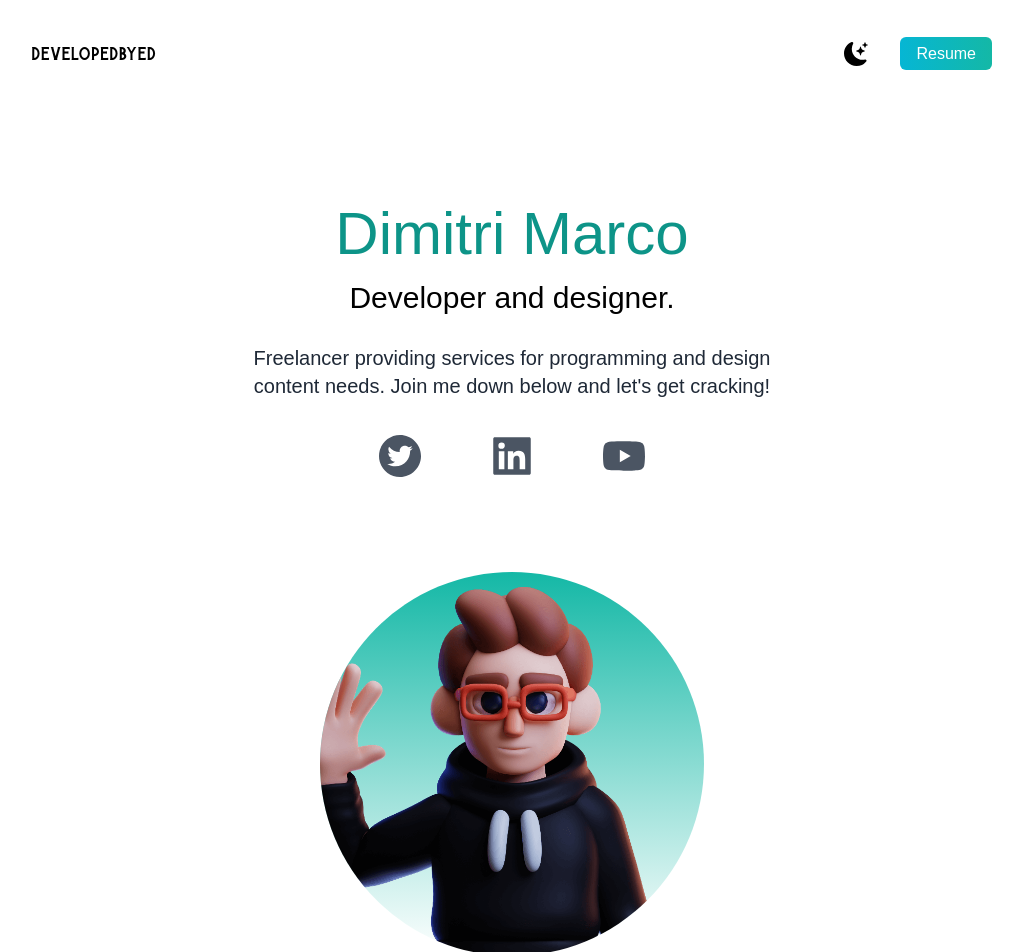
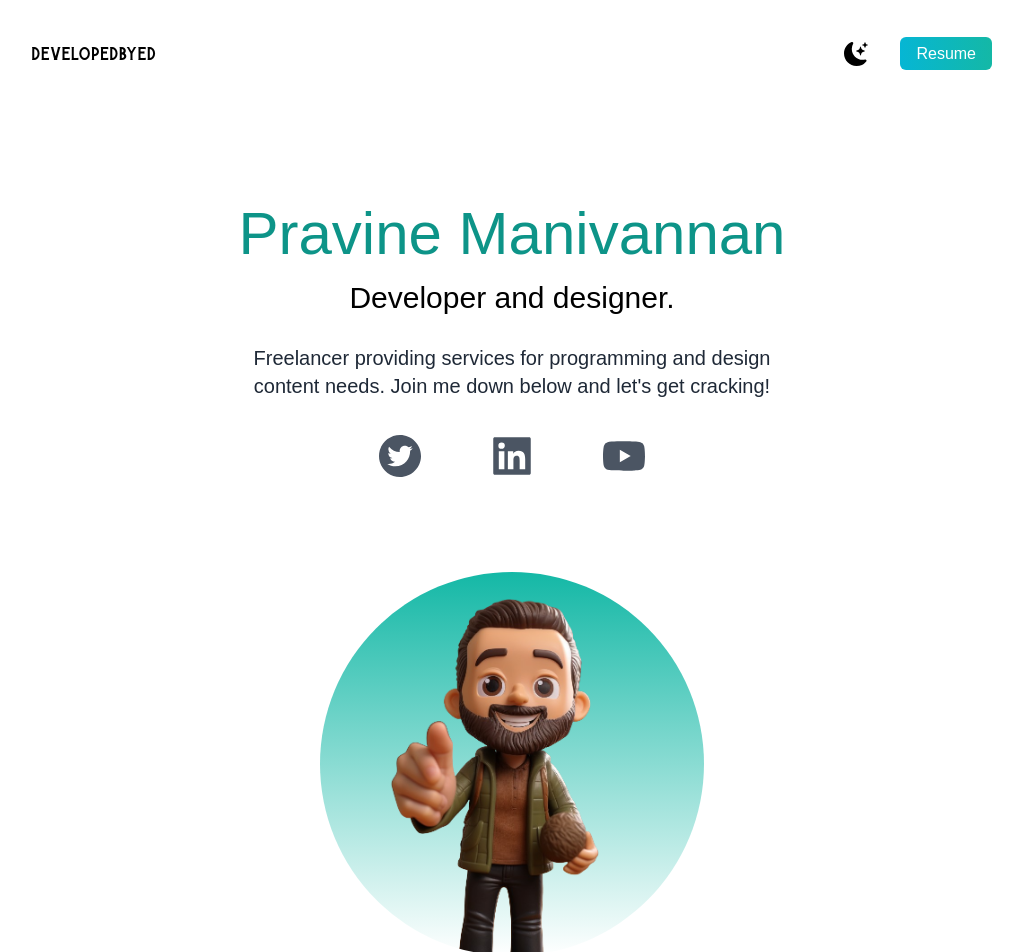
Before and after one commit to pravinemani5545/portfolio, a Next.js app: page / in a window 1280 px wide. Shown: the top 952 px of the page, without its empty margins (128-1151 px from the left). Built offline with nearby package versions, Linux system fonts and the light colour scheme.

Commit message:
fix img, no alt

```diff
--- a/pages/index.js
+++ b/pages/index.js
@@ -6,7 +6,7 @@
 } from "react-icons/ai";
 import { BsFillMoonStarsFill } from "react-icons/bs";
 import { useState } from "react";
-import deved from "../public/dev-ed-wave.png";
+import profile from "../public/profile.png";
 import code from "../public/code.png";
 import design from "../public/design.png";
 import consulting from "../public/consulting.png";
@@ -51,7 +51,7 @@
           </nav>
           <div className="text-center p-10 py-10">
             <h2 className="text-5xl py-2 text-teal-600 font-medium dark:text-teal-400 md:text-6xl">
-              Dimitri Marco
+              Pravine Manivannan
             </h2>
             <h3 className="text-2xl py-2 dark:text-white md:text-3xl">
               Developer and designer.
@@ -66,7 +66,7 @@
               <AiFillYoutube />
             </div>
             <div className="mx-auto bg-gradient-to-b from-teal-500 rounded-full w-80 h-80 relative overflow-hidden mt-20 md:h-96 md:w-96">
-              <Image src={deved} layout="fill" objectFit="cover" alt=""/>
+              <Image src={profile} layout="fill" objectFit="cover" alt=""/>
             </div>
           </div>
         </section>
```
Also changed, not shown: public/blah.png (renamed from public/dev-ed-wave.png), public/profile.png (added).
